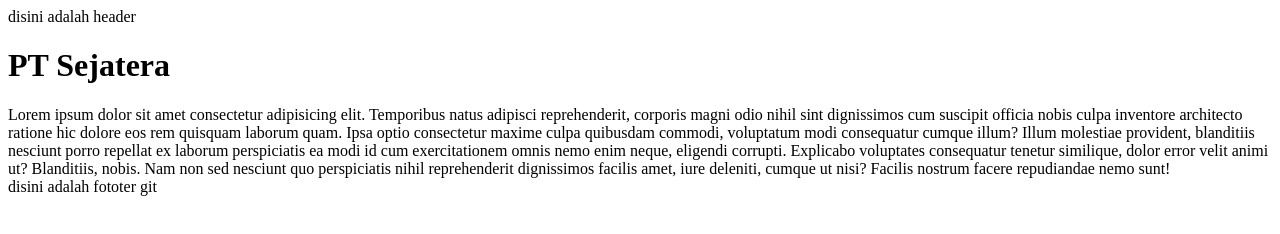
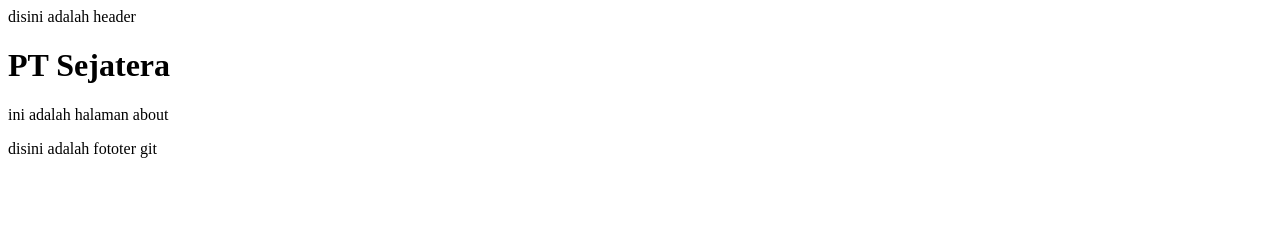
Before and after one commit to FajriWijaya/ComponyProfile, a plain HTML site: page about.html in a window 1280 px wide. Drawn offline with Linux system fonts and the light colour scheme.

Commit message:
Update about.html

```diff
--- a/about.html
+++ b/about.html
@@ -13,7 +13,7 @@
 
         <h1>PT Sejatera</h1>
 
-        <div>Lorem ipsum dolor sit amet consectetur adipisicing elit. Temporibus natus adipisci reprehenderit, corporis magni odio nihil sint dignissimos cum suscipit officia nobis culpa inventore architecto ratione hic dolore eos rem quisquam laborum quam. Ipsa optio consectetur maxime culpa quibusdam commodi, voluptatum modi consequatur cumque illum? Illum molestiae provident, blanditiis nesciunt porro repellat ex laborum perspiciatis ea modi id cum exercitationem omnis nemo enim neque, eligendi corrupti. Explicabo voluptates consequatur tenetur similique, dolor error velit animi ut? Blanditiis, nobis. Nam non sed nesciunt quo perspiciatis nihil reprehenderit dignissimos facilis amet, iure deleniti, cumque ut nisi? Facilis nostrum facere repudiandae nemo sunt!</div>
+    <p>ini adalah halaman about</p>
 
         <footer>disini adalah fototer git</footer>
 
```
